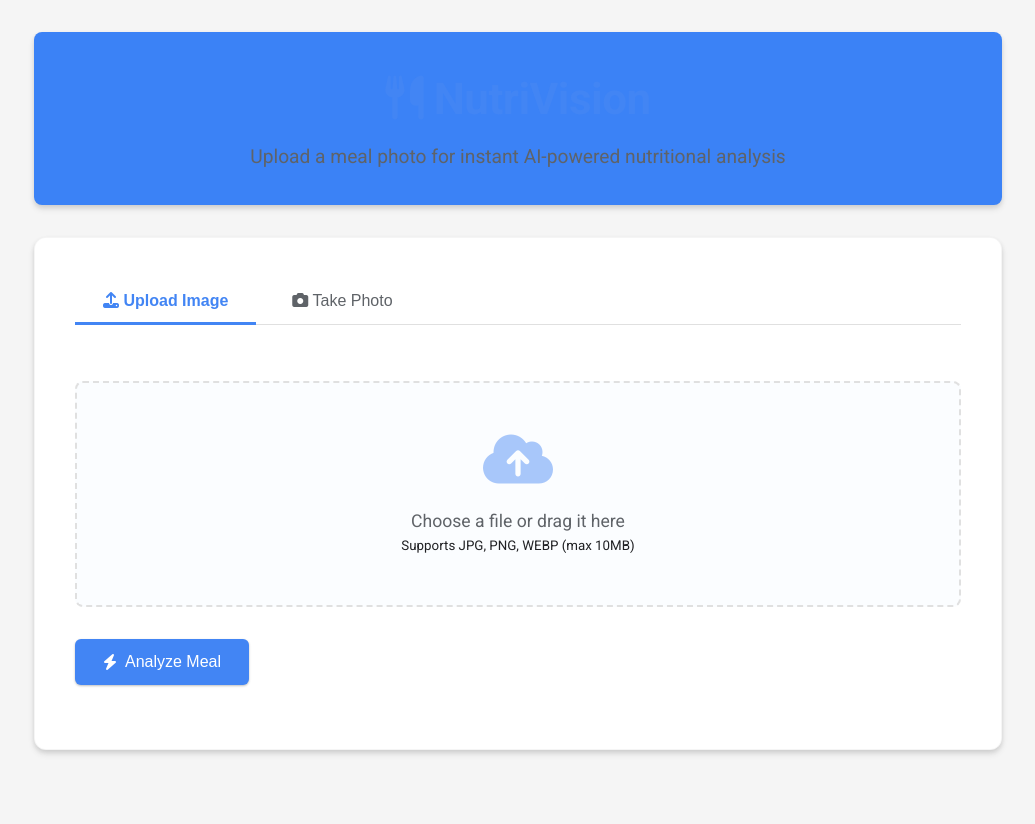
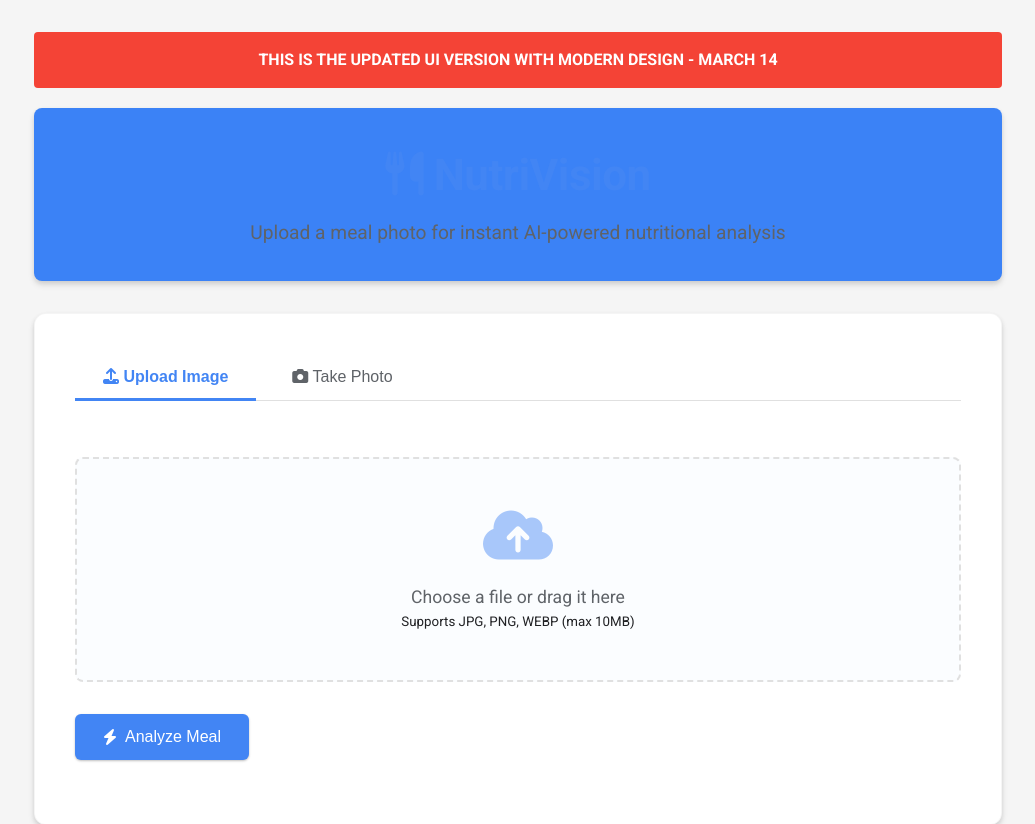
Before and after one commit to manfredibernardi/cal-ai, a Flask app: page / in a window 1280 px wide. Shown: the top 824 px of the page, without its empty margins (122-1157 px from the left). Run offline with Flask 2, Linux system fonts and the light colour scheme.

Commit message:
Add highly visible banner to verify HTML changes are deployed

```diff
--- a/templates/index.html
+++ b/templates/index.html
@@ -3,13 +3,29 @@
 <head>
     <meta charset="UTF-8">
     <meta name="viewport" content="width=device-width, initial-scale=1.0">
-    <title>NutriVision - Meal Analysis</title>
+    <title>NutriVision - Meal Analysis (UPDATED UI)</title>
     <link rel="stylesheet" href="{{ url_for('static', filename='css/style.css') }}">
     <link href="https://fonts.googleapis.com/css2?family=Roboto:wght@300;400;500;600;700&display=swap" rel="stylesheet">
     <link rel="stylesheet" href="https://cdnjs.cloudflare.com/ajax/libs/font-awesome/6.4.0/css/all.min.css">
+    <style>
+        /* Override any potential cached CSS with inline styles */
+        .update-banner {
+            background-color: #f44336;
+            color: white;
+            padding: 15px;
+            text-align: center;
+            font-weight: bold;
+            margin-bottom: 20px;
+            border-radius: 4px;
+        }
+    </style>
 </head>
 <body>
     <div class="container">
+        <div class="update-banner">
+            THIS IS THE UPDATED UI VERSION WITH MODERN DESIGN - MARCH 14
+        </div>
+
         <header style="background-color: #3b82f6; color: white; border-radius: 8px; padding: 2rem 1.5rem; margin-bottom: 2rem; box-shadow: 0 4px 6px rgba(0,0,0,0.1), 0 2px 4px rgba(0,0,0,0.08);">
             <h1><i class="fas fa-utensils"></i> NutriVision</h1>
             <p>Upload a meal photo for instant AI-powered nutritional analysis</p>
```
